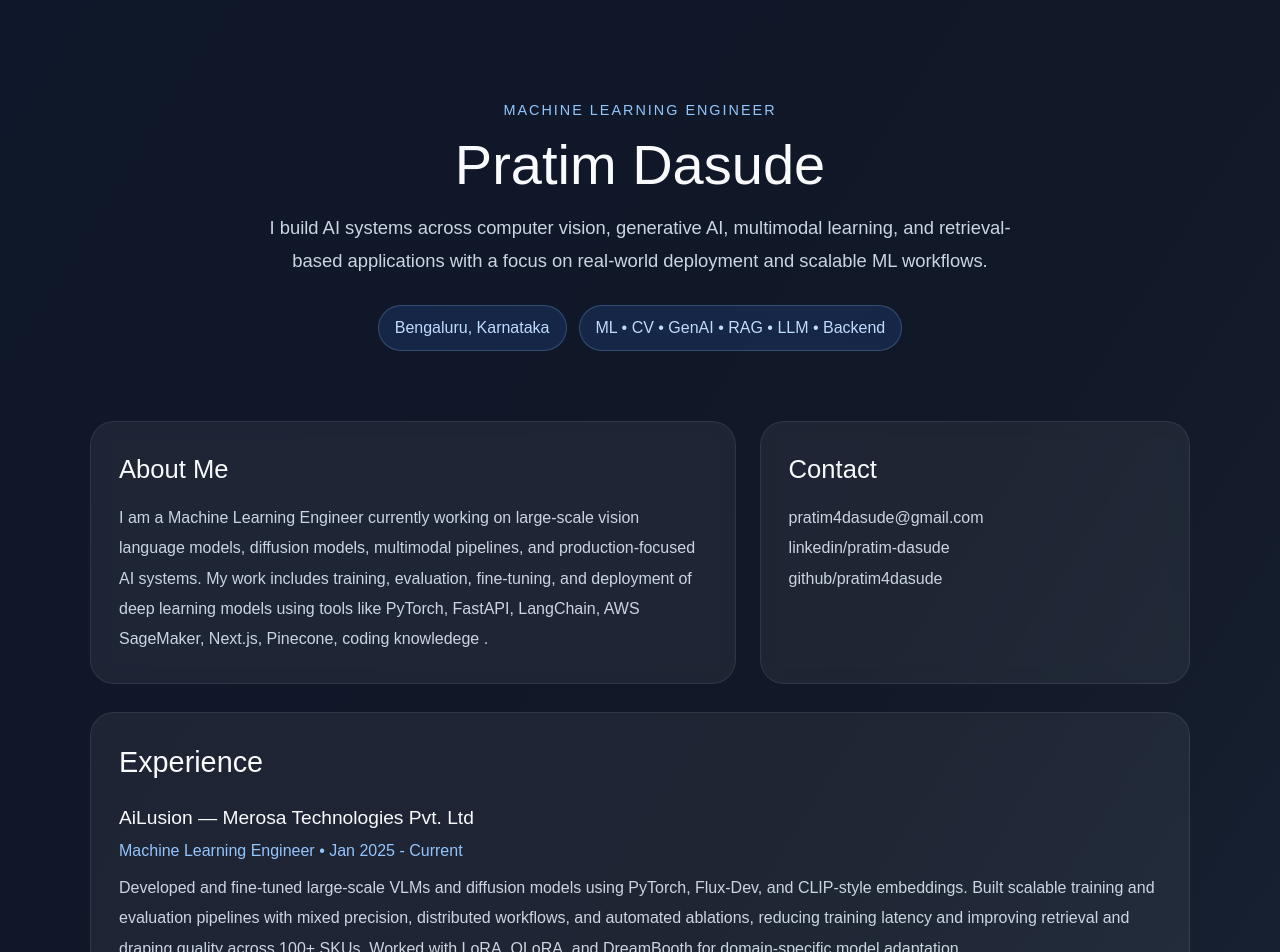
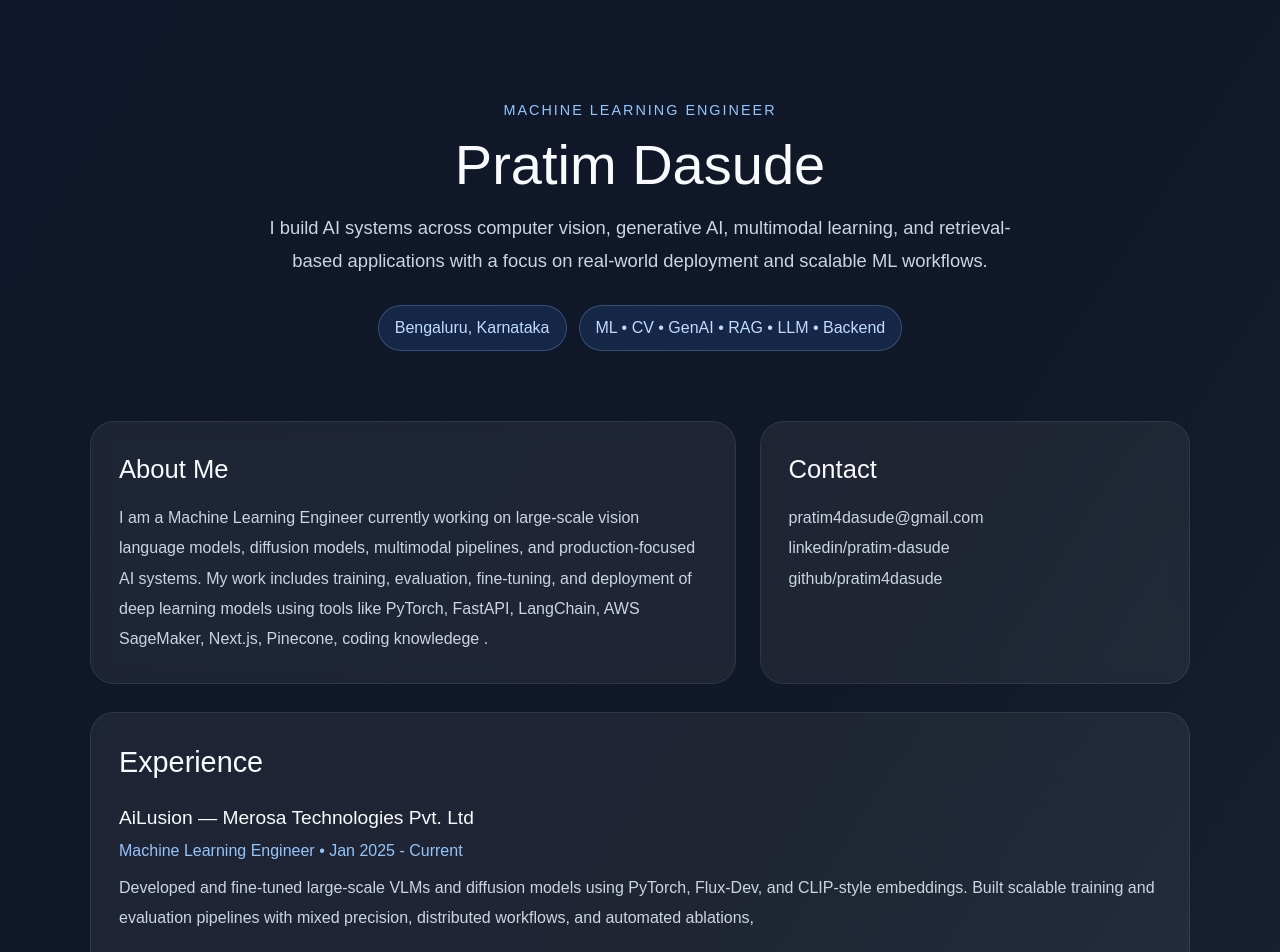
Before and after one commit to pratim4dasude/Personal_dashboard, a Next.js app: page / in a window 1280 px wide. Shown: the top 952 px of the page. Built offline with nearby package versions, Linux system fonts and the light colour scheme.

Commit message:
updated flow

```diff
--- a/app/page.tsx
+++ b/app/page.tsx
@@ -207,10 +207,7 @@ export default function Home() {
                 Developed and fine-tuned large-scale VLMs and diffusion models
                 using PyTorch, Flux-Dev, and CLIP-style embeddings. Built
                 scalable training and evaluation pipelines with mixed precision,
-                distributed workflows, and automated ablations, reducing
-                training latency and improving retrieval and draping quality
-                across 100+ SKUs. Worked with LoRA, QLoRA, and DreamBooth for
-                domain-specific model adaptation.
+                distributed workflows, and automated ablations,
               </p>
             </div>
 
```
